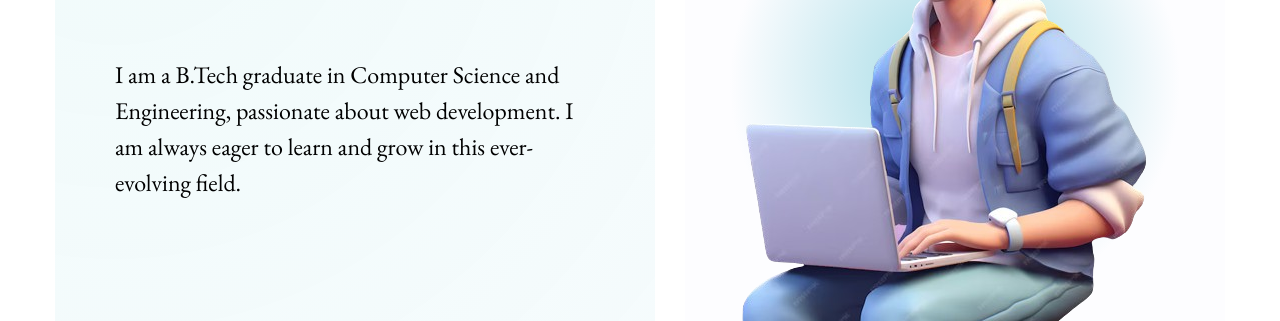
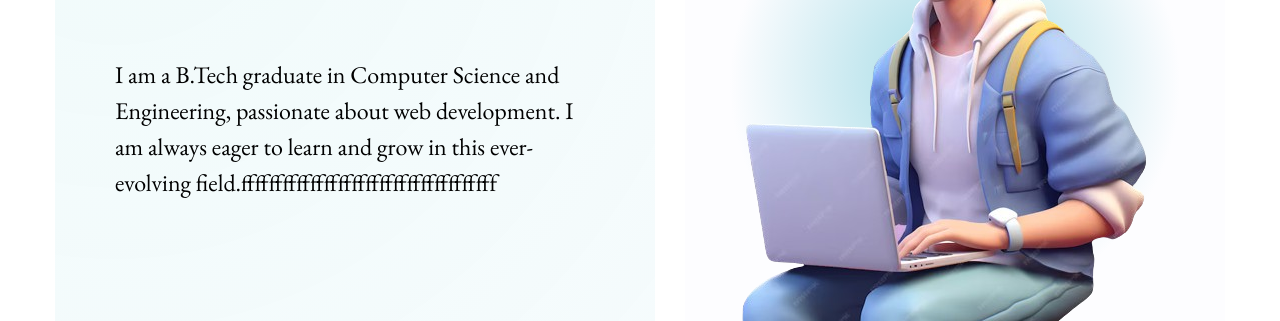
Before and after one commit to PRASHANTYAGI1/My-Portfolio, a plain HTML site: page index.html in a window 1280 px wide. Shown: the part 479-800 px from the top of the page. Drawn offline with nearby package versions, Linux system fonts and the light colour scheme.

Commit message:
Update index.html

```diff
--- a/index.html
+++ b/index.html
@@ -48,7 +48,7 @@
         <p>
           I am a B.Tech graduate in Computer Science and Engineering,
           passionate about web development. I am always eager to learn and
-          grow in this ever-evolving field.
+          grow in this ever-evolving field.fffffffffffffffffffffffffffffffffffff
         </p>
         <div class="buttondiv">
           <button id="letswork"><a href="contact.html" style="text-decoration: none; padding:1rem ;">LET'S WORK</a></button>
```
